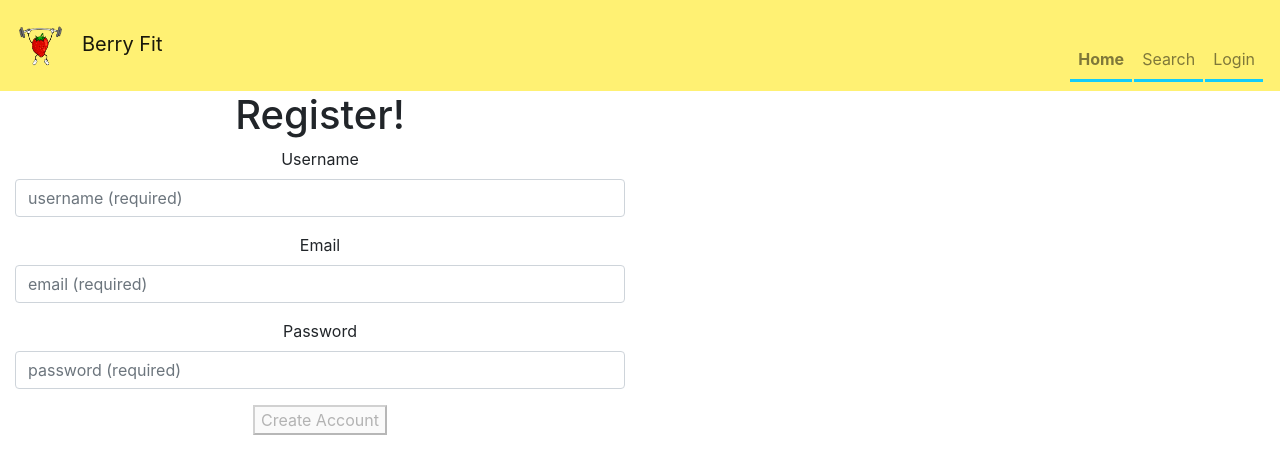
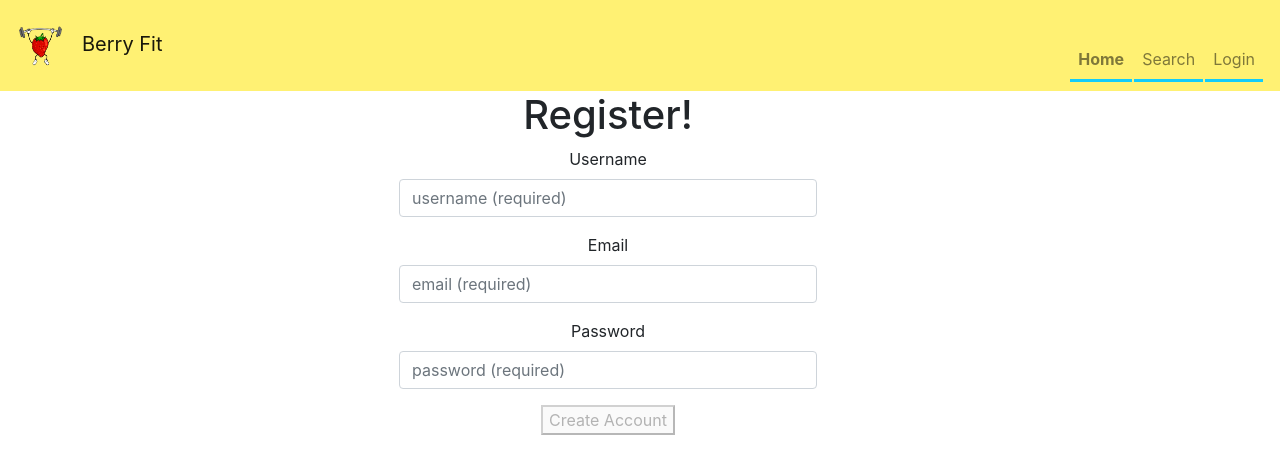
Before and after one commit to wow-such-team/get-swol-with-react, a React (Create React App) app in the folder client/: page /signup in a window 1280 px wide. Shown: the top 474 px of the page. Built offline with nearby package versions, Linux system fonts and the light colour scheme.

Commit message:
final styling

```diff
--- a/client/src/pages/Login/login.js
+++ b/client/src/pages/Login/login.js
@@ -50,6 +50,7 @@ class Login extends Component {
 
   render() {
     return (
+      <div id= "login-box">
       <Container fluid>
         <Row>
           <Col size="md-6">
@@ -73,6 +74,7 @@ class Login extends Component {
           </Col>
         </Row>
       </Container>
+      </div>
     );
   }
 
--- a/client/src/pages/Login/style.css
+++ b/client/src/pages/Login/style.css
@@ -0,0 +1,3 @@
+#login-box{
+    margin-left: 30%;
+}
--- a/client/src/pages/NewUser/newUser.js
+++ b/client/src/pages/NewUser/newUser.js
@@ -45,6 +45,7 @@ class NewUser extends Component {
 
   render() {
     return (
+      <div id= "login-box">
       <Container fluid>
         <Row>
           <Col size="md-6">
@@ -79,6 +80,7 @@ class NewUser extends Component {
           </Col>
         </Row>
       </Container>
+      </div>
     );
   }
 
--- a/client/src/pages/NewUser/style.css
+++ b/client/src/pages/NewUser/style.css
@@ -2,3 +2,7 @@
     color: red;
     font-size: 15px;
 }
+
+#login-box{
+    margin-left: 30%;
+}
```
